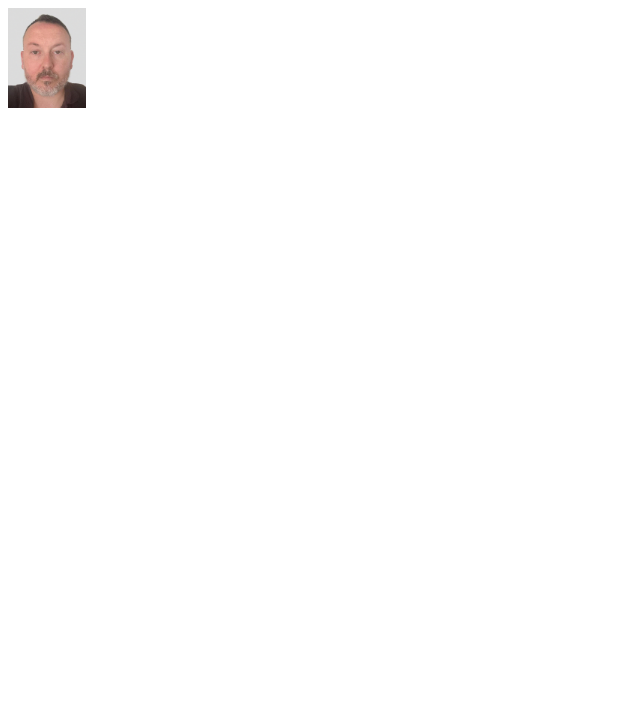
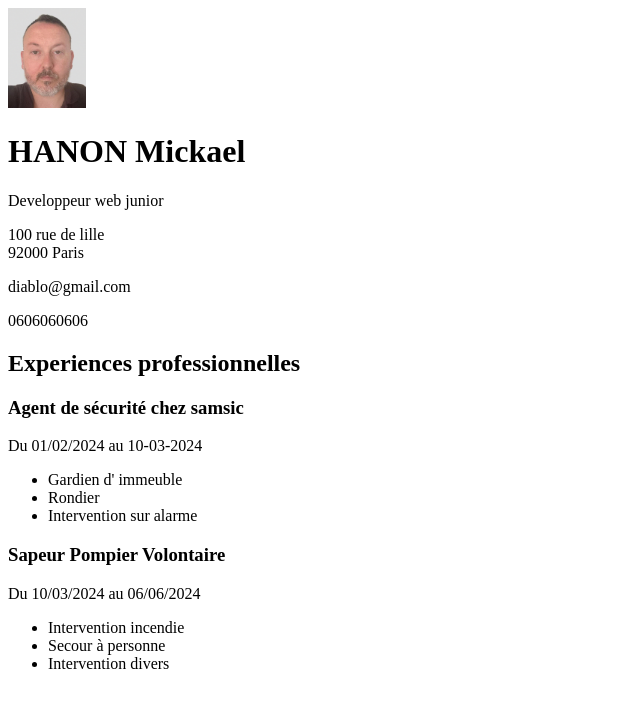
Before and after one commit to Diablo5929/mon-premier-cv, a plain HTML site: page index.html in a window 1280 px wide. Shown: the whole page, without its empty margins (0-640 px from the left). Drawn offline with Linux system fonts and the light colour scheme.

Commit message:
add professionnelles

```diff
--- a/index.html
+++ b/index.html
@@ -11,8 +11,49 @@
     <header>
         <img src="./assets/img/photo.jpg" height="100"
         alt="Ma photo de profil">
+
+            <h1>HANON Mickael</h1>
+        <p id="poste">Developpeur web junior</p>
+
     </header>
-    <main></main>
+
+    <main>
+        <div id="contact">
+            <p>100 rue de lille <br>
+            92000 Paris</p>
+            <p>diablo@gmail.com</p>
+            <p>0606060606</p>
+        </div>
+
+        <!-- Experience professionnelles -->
+        <section id="droite">
+            <h2>Experiences professionnelles</h2>
+                <h3>Agent de sécurité chez samsic</h3>
+                    <p><time datetime="2024-02-01"></time>
+                    <time datetime="2024-03-10">
+                    </time>Du 01/02/2024 au 10-03-2024</p>
+            <div id="mission1">
+                <ul>
+                    <li>Gardien d' immeuble</li>
+                    <li>Rondier</li>
+                    <li>Intervention sur alarme</li>
+                </ul>
+            </div>
+
+            <h3>Sapeur Pompier Volontaire</h3>
+                    <p><time datetime="2024-03-10"></time>
+                    <time datetime="2024-06-06">
+                    </time>Du 10/03/2024 au 06/06/2024</p>
+            <div id="mission2">
+                <ul>
+                    <li>Intervention incendie</li>
+                    <li>Secour à personne</li>
+                    <li>Intervention divers</li>
+                </ul>
+            </div>
+        </section>
+
+    </main>
     <footer></footer>
 </body>
 </html>
```
